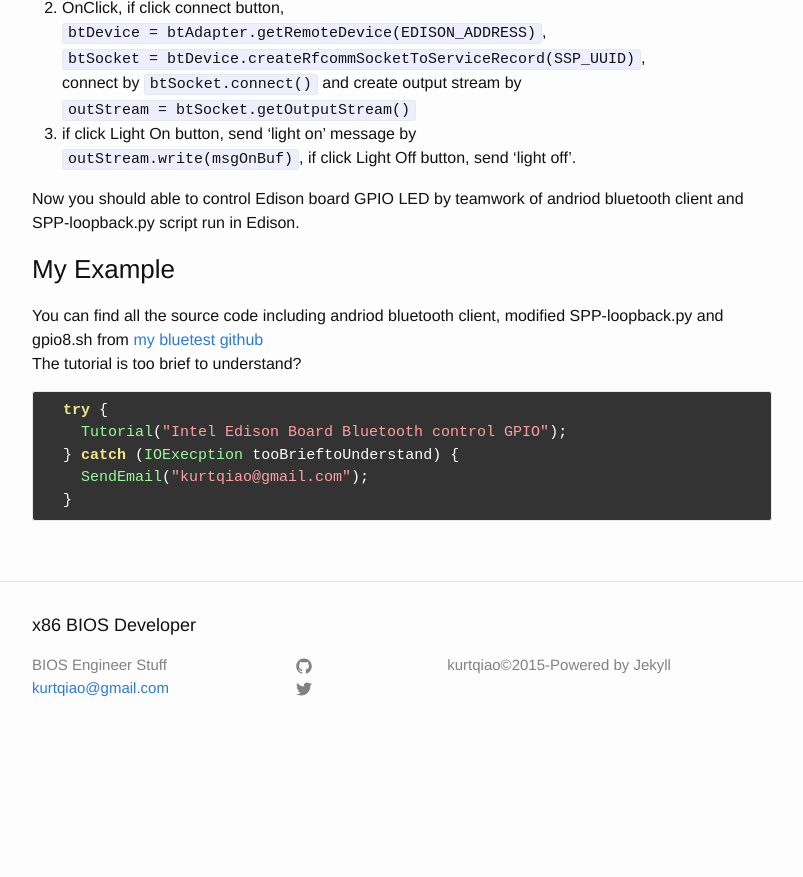
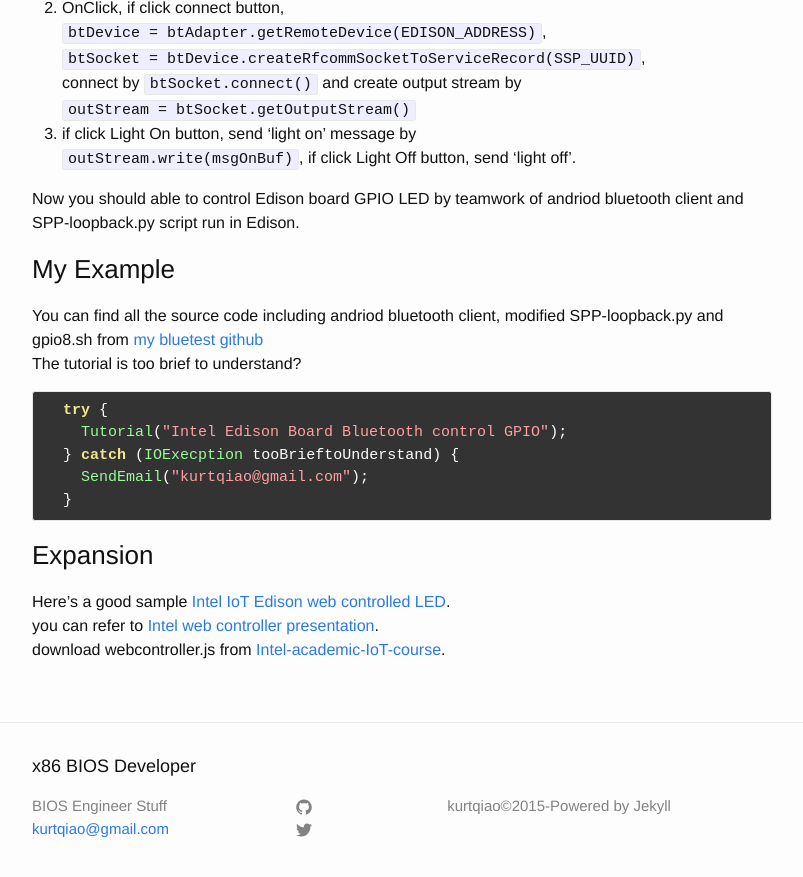
Before and after one commit to kurtqiao/kurtqiao.github.io, a Jekyll site: the page built from _posts/2015-06-29-Intel-Edison-Board-Bluetooth-control-GPIO.md, in a window 1280 px wide and 900 px high, scrolled down 5386 px. Shown: the top 877 px of the window, without its empty margins (238-1041 px from the left). Built offline with Jekyll 4.4.1, drawn with Linux system fonts in a browser that asks for light colours; comment, search, counter and statistics services are not loaded; before the commit the page ends 6145 px from its top, so only the background shows below that.

Commit message:
add web controller for Edison LED

```diff
--- a/_posts/2015-06-29-Intel-Edison-Board-Bluetooth-control-GPIO.md
+++ b/_posts/2015-06-29-Intel-Edison-Board-Bluetooth-control-GPIO.md
@@ -168,6 +168,11 @@ The tutorial is too brief to understand?
   }
 </pre>
 
+###Expansion
+Here's a good sample [Intel IoT Edison web controlled LED][webcontrolLnk].
+you can refer to [Intel web controller presentation][webcontrolpstLnk].
+download webcontroller.js from [Intel-academic-IoT-course][webcontrollerjsLnk].
+
 [emutexlabsLnk]:	http://www.emutexlabs.com/project/215-intel-edison-gpio-pin-multiplexing-guide
 [edisonarduinohgLnk]:  http://download.intel.com/support/edison/sb/edisonarduino_hg_331191007.pdf
 [edisongpioLnk]:    http://www.intel-software-academic-program.com/courses/diy/Intel_Academic_-_DIY_-_InternetOfThings/IntelAcademic_IoT-Edison_04_GPIO_on_Edison.pdf
```
Also changed, not shown: other parts of _posts/2015-06-29-Intel-Edison-Board-Bluetooth-control-GPIO.md (+3 -0 lines).
